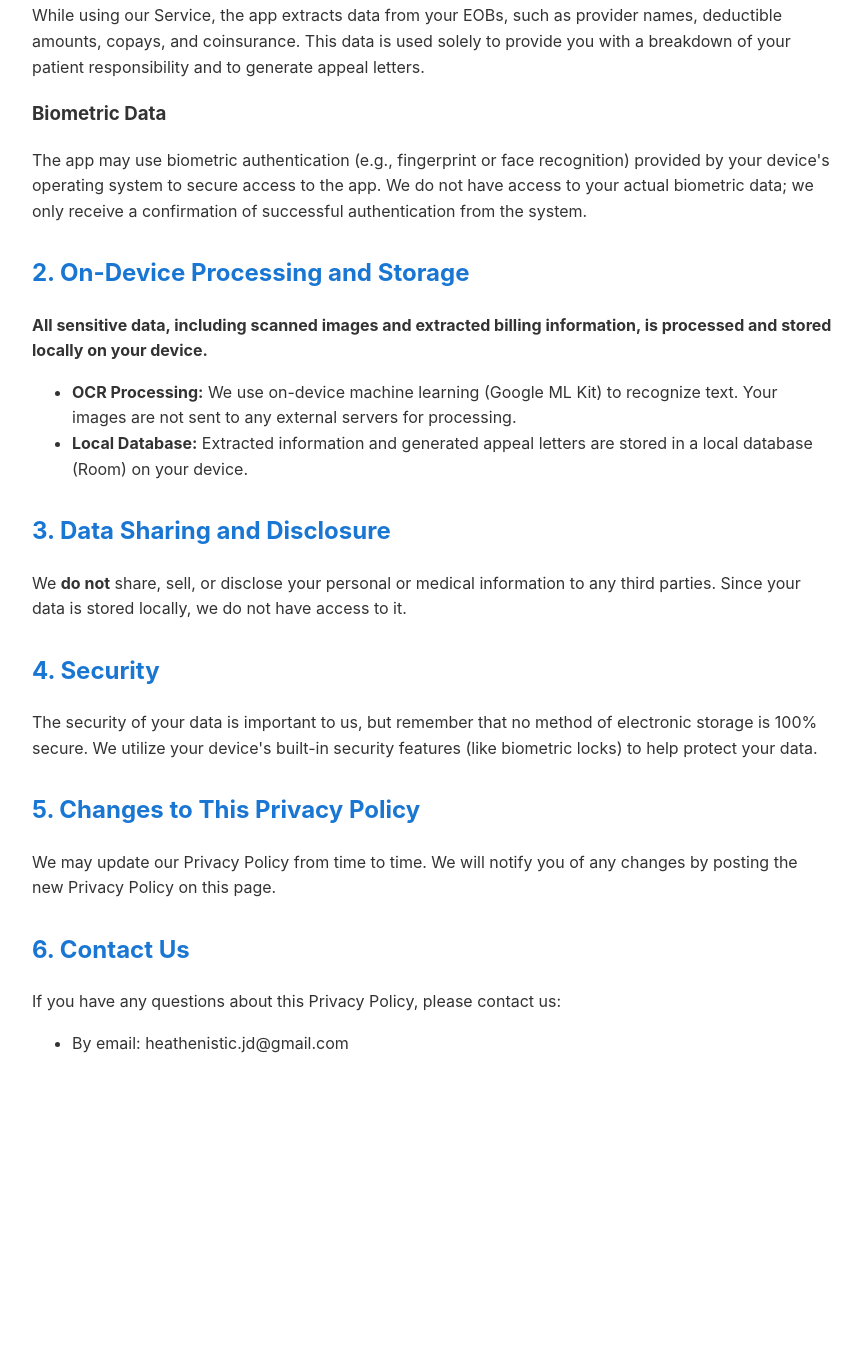
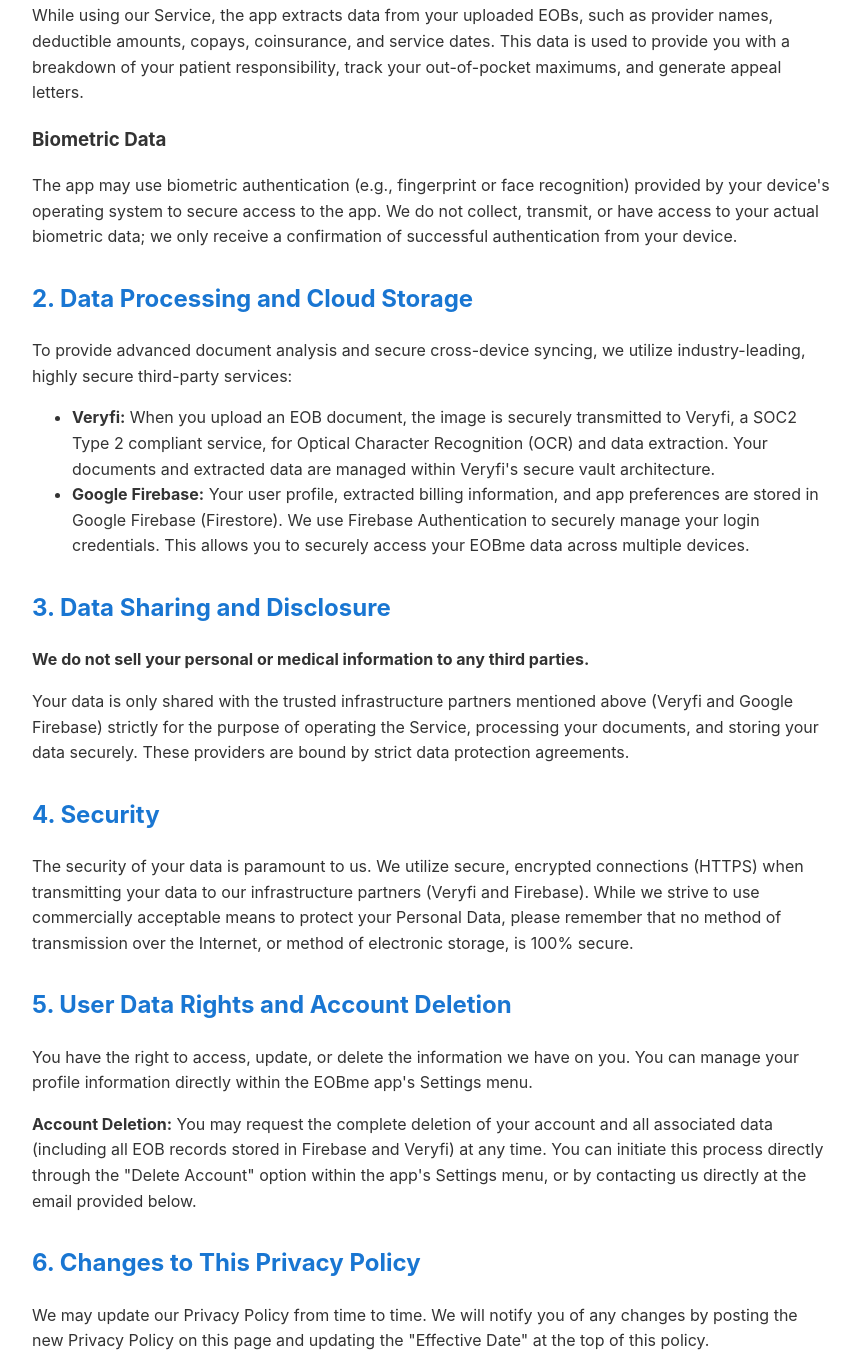
Before and after one commit to ljduhart/EOBme, a plain HTML site: page privacy-policy.html in a window 1280 px wide. Shown: the part 614-1971 px from the top of the page, without its empty margins (208-1070 px from the left). Before the commit the page ends 1726 px from the top, so only its background shows below. Drawn offline with Linux system fonts and the light colour scheme.

Commit message:
Restored Privacy Policy with Veryfi and Firebase updates

```diff
--- a/privacy-policy.html
+++ b/privacy-policy.html
@@ -20,42 +20,47 @@
 </head>
 <body>
 <h1>Privacy Policy for EOBme</h1>
-    <p class="effective-date">Effective Date: April 29, 2026</p>
+<p class="effective-date">Effective Date: June 9, 2026</p>
 
-    <p>EOBme LLC ("we," "us," or "our"), founded by Lester Duhart, operates the EOBme mobile application (the "Service"). This page informs you of our policies regarding the collection, use, and disclosure of personal data when you use our Service and the choices you have associated with that data.</p>
+<p>EOBme LLC ("we," "us," or "our"), founded by Lester Duhart, operates the EOBme mobile application (the "Service"). This page informs you of our policies regarding the collection, use, processing, and disclosure of personal data when you use our Service and the choices you have associated with that data.</p>
 
 <h2>1. Information Collection and Use</h2>
 <p>We collect several different types of information for various purposes to provide and improve our Service to you.</p>
 
-    <h3>Camera Permission</h3>
-    <p>The app requires access to your device's camera to allow you to scan and upload your Explanation of Benefits (EOB) documents. Images captured by the camera are processed locally on your device to extract relevant billing information.</p>
+<h3>Camera Permission and Document Scanning</h3>
+<p>The app requires access to your device's camera or photo library to allow you to scan and upload your Explanation of Benefits (EOB) documents. We use this capability solely to process and analyze your insurance billing documents.</p>
 
 <h3>Personal and Financial Data</h3>
-    <p>While using our Service, the app extracts data from your EOBs, such as provider names, deductible amounts, copays, and coinsurance. This data is used solely to provide you with a breakdown of your patient responsibility and to generate appeal letters.</p>
+<p>While using our Service, the app extracts data from your uploaded EOBs, such as provider names, deductible amounts, copays, coinsurance, and service dates. This data is used to provide you with a breakdown of your patient responsibility, track your out-of-pocket maximums, and generate appeal letters.</p>
 
 <h3>Biometric Data</h3>
-    <p>The app may use biometric authentication (e.g., fingerprint or face recognition) provided by your device's operating system to secure access to the app. We do not have access to your actual biometric data; we only receive a confirmation of successful authentication from the system.</p>
+<p>The app may use biometric authentication (e.g., fingerprint or face recognition) provided by your device's operating system to secure access to the app. We do not collect, transmit, or have access to your actual biometric data; we only receive a confirmation of successful authentication from your device.</p>
 
-    <h2>2. On-Device Processing and Storage</h2>
-    <p><strong>All sensitive data, including scanned images and extracted billing information, is processed and stored locally on your device.</strong></p>
+<h2>2. Data Processing and Cloud Storage</h2>
+<p>To provide advanced document analysis and secure cross-device syncing, we utilize industry-leading, highly secure third-party services:</p>
 <ul>
-        <li><strong>OCR Processing:</strong> We use on-device machine learning (Google ML Kit) to recognize text. Your images are not sent to any external servers for processing.</li>
-        <li><strong>Local Database:</strong> Extracted information and generated appeal letters are stored in a local database (Room) on your device.</li>
+    <li><strong>Veryfi:</strong> When you upload an EOB document, the image is securely transmitted to Veryfi, a SOC2 Type 2 compliant service, for Optical Character Recognition (OCR) and data extraction. Your documents and extracted data are managed within Veryfi's secure vault architecture.</li>
+    <li><strong>Google Firebase:</strong> Your user profile, extracted billing information, and app preferences are stored in Google Firebase (Firestore). We use Firebase Authentication to securely manage your login credentials. This allows you to securely access your EOBme data across multiple devices.</li>
 </ul>
 
 <h2>3. Data Sharing and Disclosure</h2>
-    <p>We <strong>do not</strong> share, sell, or disclose your personal or medical information to any third parties. Since your data is stored locally, we do not have access to it.</p>
+<p><strong>We do not sell your personal or medical information to any third parties.</strong></p>
+<p>Your data is only shared with the trusted infrastructure partners mentioned above (Veryfi and Google Firebase) strictly for the purpose of operating the Service, processing your documents, and storing your data securely. These providers are bound by strict data protection agreements.</p>
 
 <h2>4. Security</h2>
-    <p>The security of your data is important to us, but remember that no method of electronic storage is 100% secure. We utilize your device's built-in security features (like biometric locks) to help protect your data.</p>
+<p>The security of your data is paramount to us. We utilize secure, encrypted connections (HTTPS) when transmitting your data to our infrastructure partners (Veryfi and Firebase). While we strive to use commercially acceptable means to protect your Personal Data, please remember that no method of transmission over the Internet, or method of electronic storage, is 100% secure.</p>
 
-    <h2>5. Changes to This Privacy Policy</h2>
-    <p>We may update our Privacy Policy from time to time. We will notify you of any changes by posting the new Privacy Policy on this page.</p>
+<h2>5. User Data Rights and Account Deletion</h2>
+<p>You have the right to access, update, or delete the information we have on you. You can manage your profile information directly within the EOBme app's Settings menu.</p>
+<p><strong>Account Deletion:</strong> You may request the complete deletion of your account and all associated data (including all EOB records stored in Firebase and Veryfi) at any time. You can initiate this process directly through the "Delete Account" option within the app's Settings menu, or by contacting us directly at the email provided below.</p>
 
-    <h2>6. Contact Us</h2>
-    <p>If you have any questions about this Privacy Policy, please contact us:</p>
+<h2>6. Changes to This Privacy Policy</h2>
+<p>We may update our Privacy Policy from time to time. We will notify you of any changes by posting the new Privacy Policy on this page and updating the "Effective Date" at the top of this policy.</p>
+
+<h2>7. Contact Us</h2>
+<p>If you have any questions about this Privacy Policy, or if you wish to exercise your data rights, please contact us:</p>
 <ul>
-        <li>By email: heathenistic.jd@gmail.com</li>
+    <li>By email: lesterduhart@yahoo.com</li>
 </ul>
 </body>
 </html>
```
Lines whose indentation alone changed are shown as unchanged.
